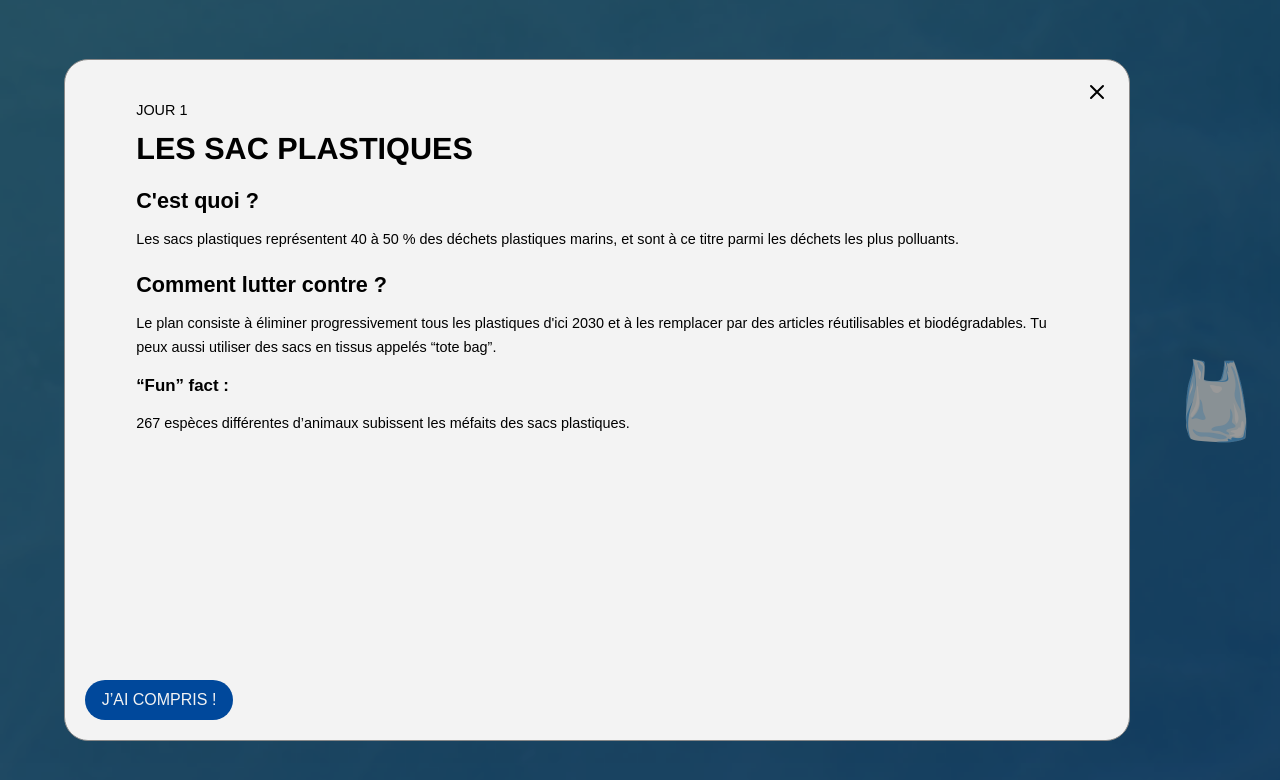
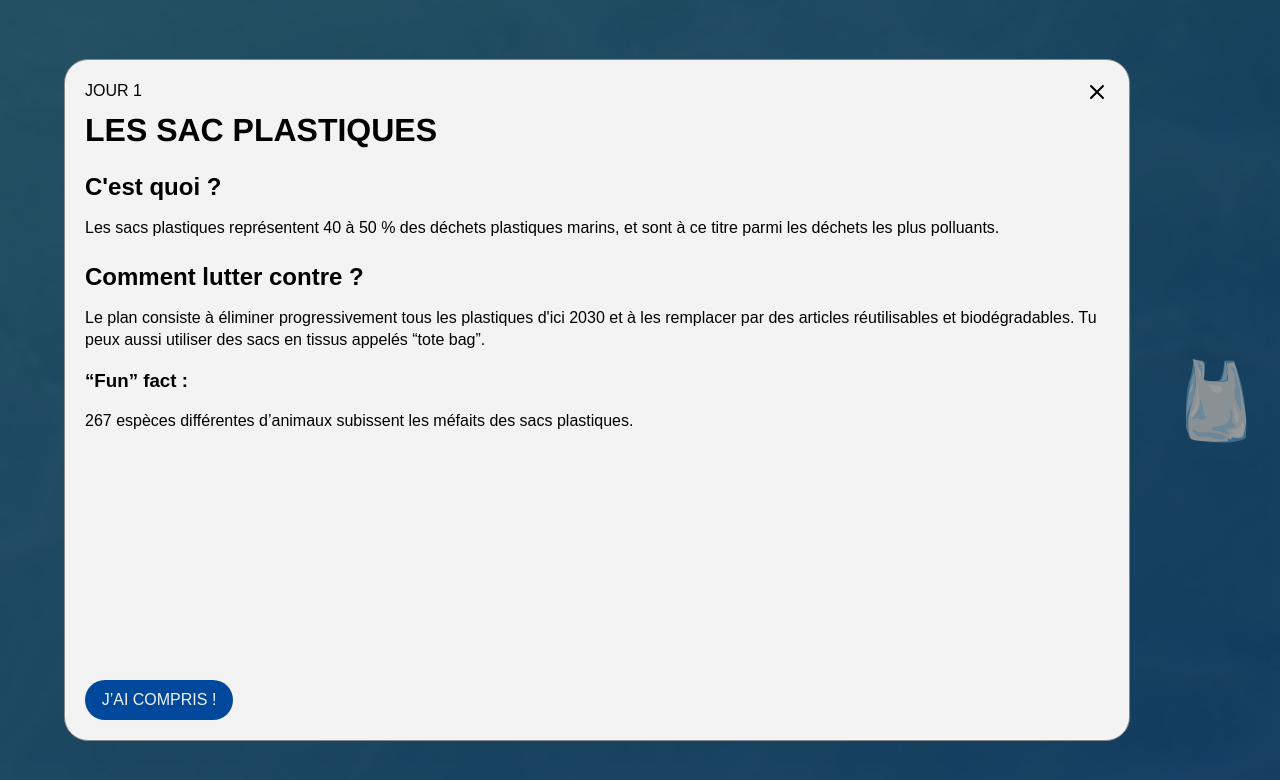
Before and after one commit to BastosFab/ECV-TheSeaCleaners, a plain HTML site: page index.html in a window 1280 px wide. Both pictures are taken after a click on the button 1215 px from the left and 1090 px from the top of the page. Shown: the part 690-1470 px from the top of the page. Drawn offline with Linux system fonts and the light colour scheme.

Commit message:
Update style.css

```diff
--- a/css/style.css
+++ b/css/style.css
@@ -82,13 +82,13 @@ section {
     background-color: rgba(0,0,0,0.4); /* Black w/ opacity */
   }
 
-  .modalText {
+  /* .modalText {
     transform: scale(0.9);
-  }
+  } */
 
   .modalText h1{
     margin: 10px 0 0 0;
-    font-size: 34px;
+    font-size: 32px;
   }
 
   .modalText h2 {
@@ -96,7 +96,7 @@ section {
   }
 
   .modalText p {
-    line-height: 26px;
+    line-height: 22px;
   }
 
   /* Modal Content/Box */
```
